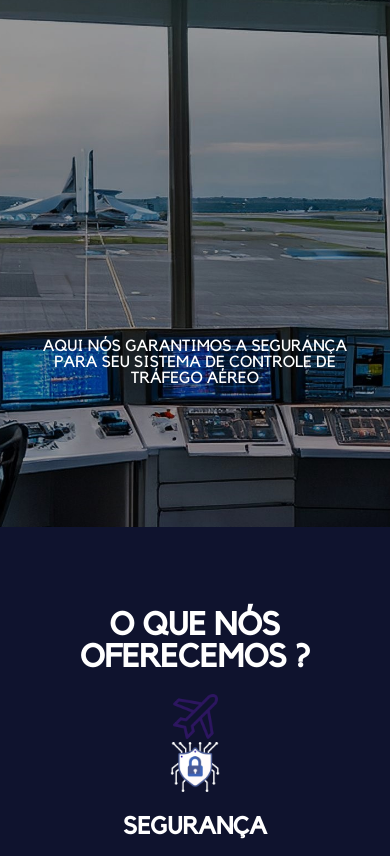
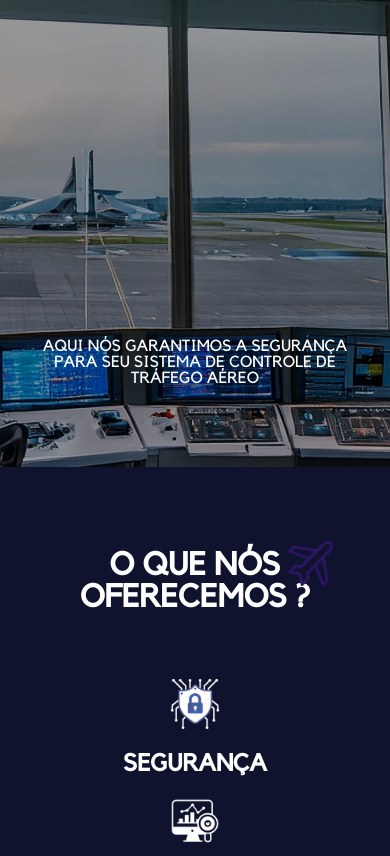
Before and after one commit to miguelluvizon/AeroControl, a plain HTML site: page Prototipo_site/index.html in a window 390 px wide. Shown: the part 203-1059 px from the top of the page. Drawn offline with nearby package versions, Linux system fonts and the light colour scheme.

Commit message:
Site mobile

```diff
--- a/Prototipo_site/index.css
+++ b/Prototipo_site/index.css
@@ -12,7 +12,7 @@
     }
 
     .img1 {
-        background-image: url(imagens/imagemFundo2.png);
+        background-image: url(imagens/aviaoAero\ \(2\).jpeg);
     }
 
     .img2 {
@@ -27,8 +27,7 @@
         background-size: cover;
         background-position: center;
         background-repeat: no-repeat;
-        background-image: url(imagens/imagemFundo.jpg);
-
+        background-image: url(imagens/LHR-background.jpeg);
     }
 
     .logo img{
@@ -53,7 +52,8 @@
         background-size: cover;
         position: relative;
         top: -40px;
-        height: 667px;
+        height: 607px;
+        overflow: hidden;
     }
 
     .carousel__item{
@@ -146,6 +146,30 @@
         padding: 20px;
         text-align: center;
         color: white;
+    }
+
+    .imagem{
+        display: flex;
+        position: relative;
+        left: 180px;
+    }
+
+     .imagem .aviao{
+        display: flex;
+        position: relative;
+        top: -93px;
+        left: 90px;
+    }
+
+    .imagem{
+        display: flex;
+        flex-direction: column;
+    }
+
+    .imagem .aviao{
+        display: flex;
+        position: relative;
+        left: 80px;
     }
 
     .footer {
```
Also changed, not shown: Prototipo_site/imagens/AVIS.jpeg (added), Prototipo_site/imagens/LHR-background.jpeg (added), Prototipo_site/imagens/aviaoAero (2).jpeg (added), Prototipo_site/imagens/imagemFundo - Copia.jpg (added).
